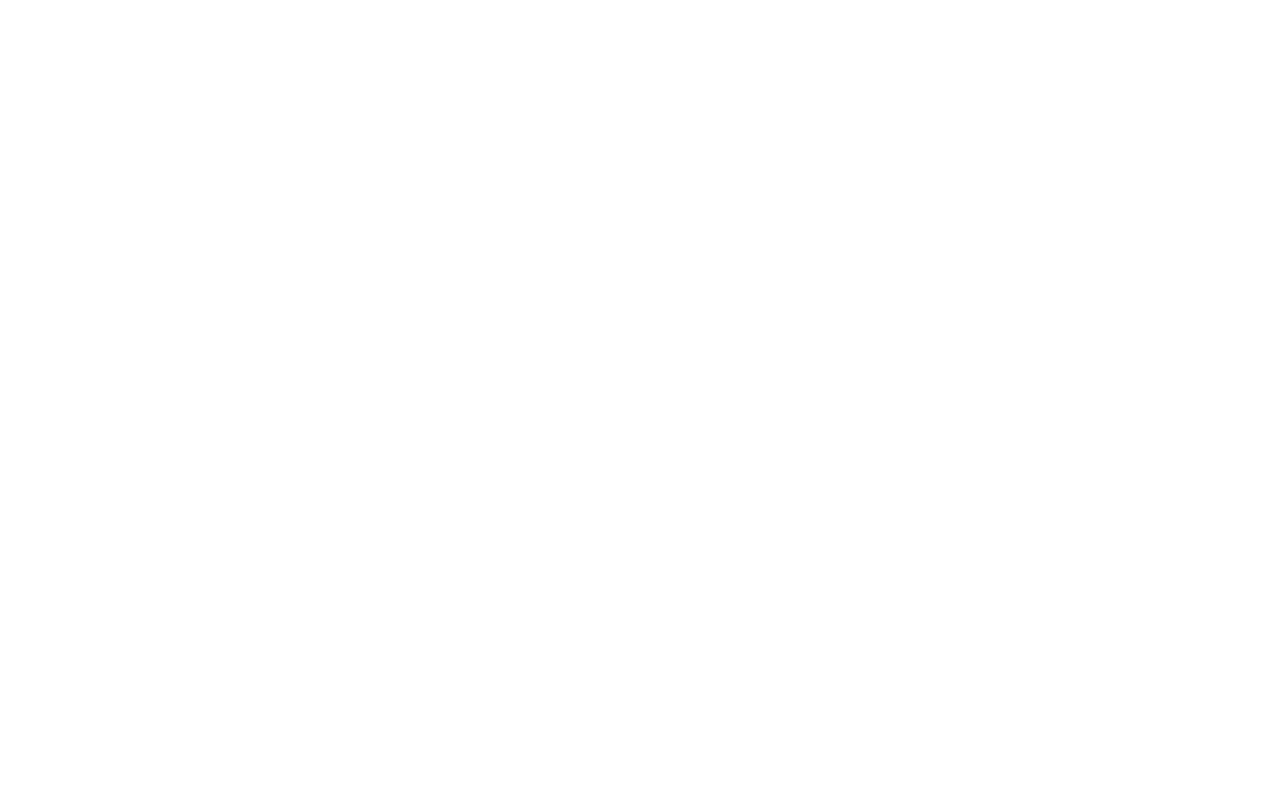
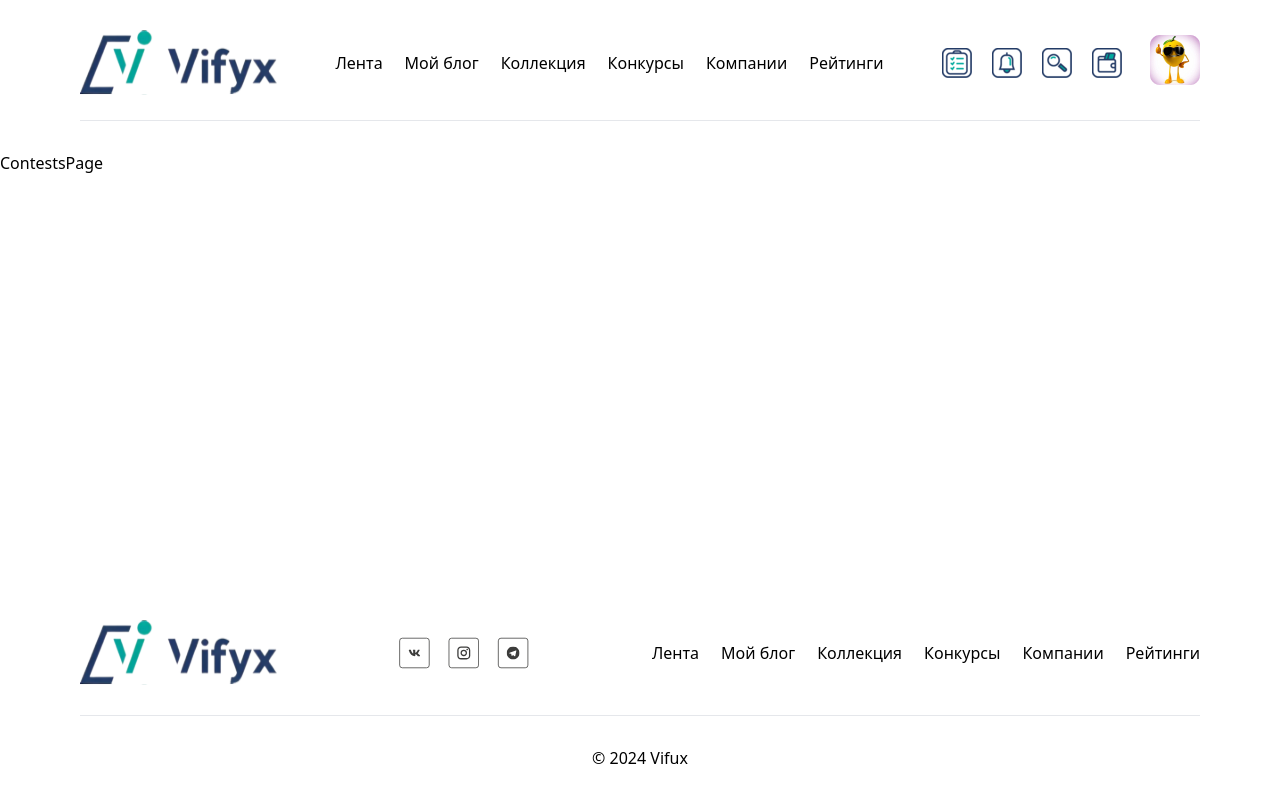
Before and after one commit to vitekes/web, a React (Vite) app in the folder vifyx/: page /contests in a window 1280 px wide. Before the commit this address had no page. Built offline with nearby package versions, Linux system fonts and the light colour scheme.

Commit message:
feat: :sparkles: create contests page, add contests to header nav bar

```diff
--- a/vifyx/src/App.tsx
+++ b/vifyx/src/App.tsx
@@ -3,6 +3,7 @@
 import Layout from "./components/layout/Layout";
 import MainPage from "./pages/MainPage/MainPage";
 import MyBlogPage from "./pages/MyBlogPage/MyBlogPage";
+import ContestsPage from "src/pages/ContestsPage/ContestsPage";
 
 function App() {
   return (
@@ -14,6 +15,7 @@
         <Route path="collection" element={<MyBlogPage />} />
         <Route path="company" element={<MyBlogPage />} />
         <Route path="ratings" element={<MyBlogPage />} />
+        <Route path="contests" element={<ContestsPage />} />
       </Route>
     </Routes>
   );
--- a/vifyx/src/components/menu_list/MenuList.tsx
+++ b/vifyx/src/components/menu_list/MenuList.tsx
@@ -11,24 +11,28 @@
 const links: ILink[] = [
   {
     link: "/",
-    name: "Лента",
+    name: "Лента"
   },
   {
     link: "/",
-    name: "Мой блог",
+    name: "Мой блог"
   },
   {
     link: "/collection",
-    name: "Коллекция",
+    name: "Коллекция"
+  },
+  {
+    link: "/contests",
+    name: "Конкурсы"
   },
   {
     link: "/company",
-    name: "Компании",
+    name: "Компании"
   },
   {
     link: "/ratings",
-    name: "Рейтинги",
-  },
+    name: "Рейтинги"
+  }
 ];
 
 export default function MenuList({ hidden = true }: IMenuList) {
@@ -49,7 +53,7 @@
       {(!hidden || width >= 768) && (
         <div>
           <nav>
-            <ul className="flex gap-[11px] lg:gap-[22px] flex-col items-center md:items-start md:flex-row">
+            <ul className="flex flex-col items-center gap-[11px] md:flex-row md:items-start lg:gap-[22px]">
               {links.map(({ link, name }, index) => (
                 <li key={index}>
                   <Link to={link}>{name}</Link>
--- /dev/null
+++ b/vifyx/src/pages/ContestsPage/ContestsPage.tsx
@@ -0,0 +1,3 @@
+export default function ContestsPage() {
+  return <div>ContestsPage</div>;
+}
```
